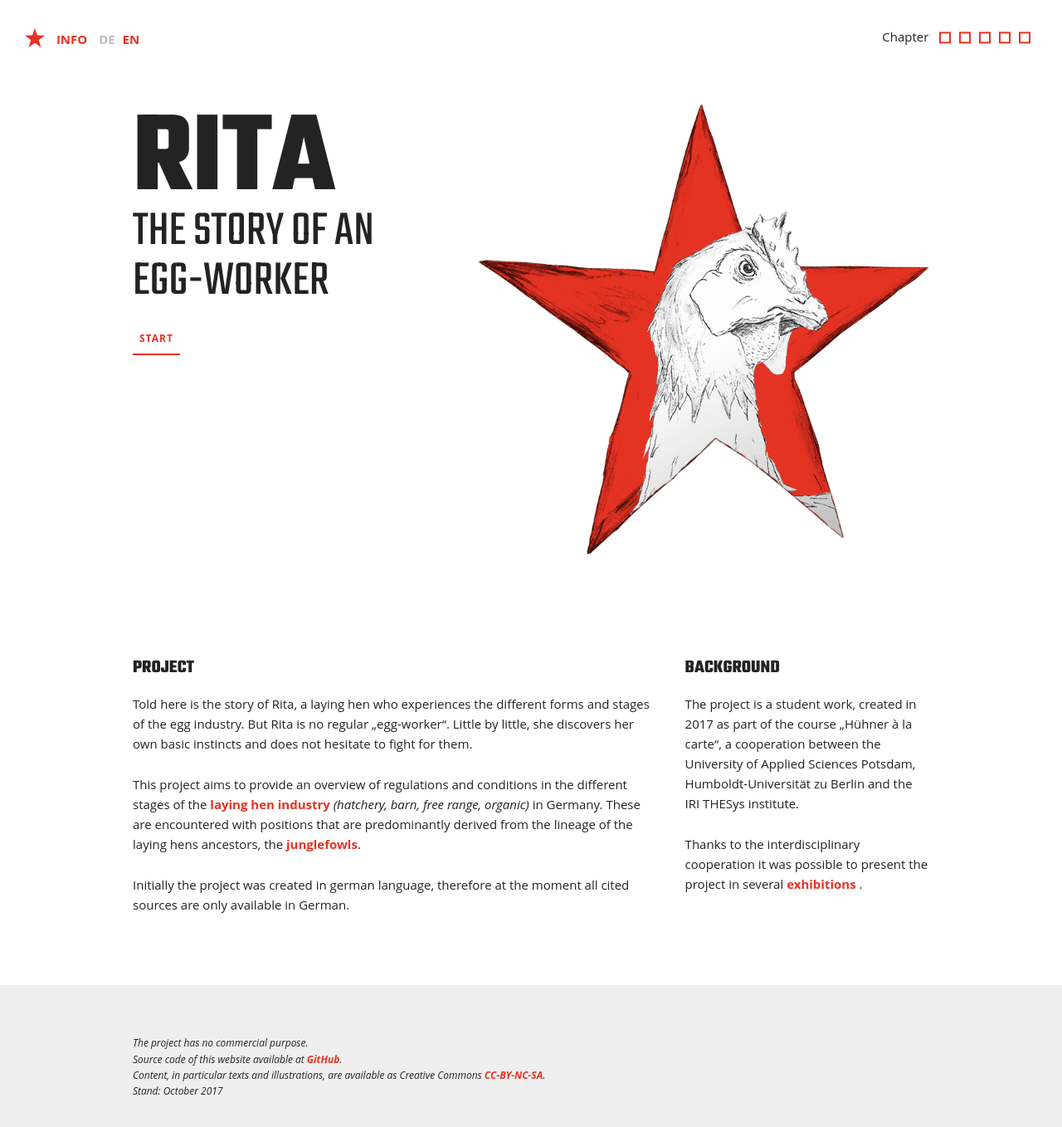
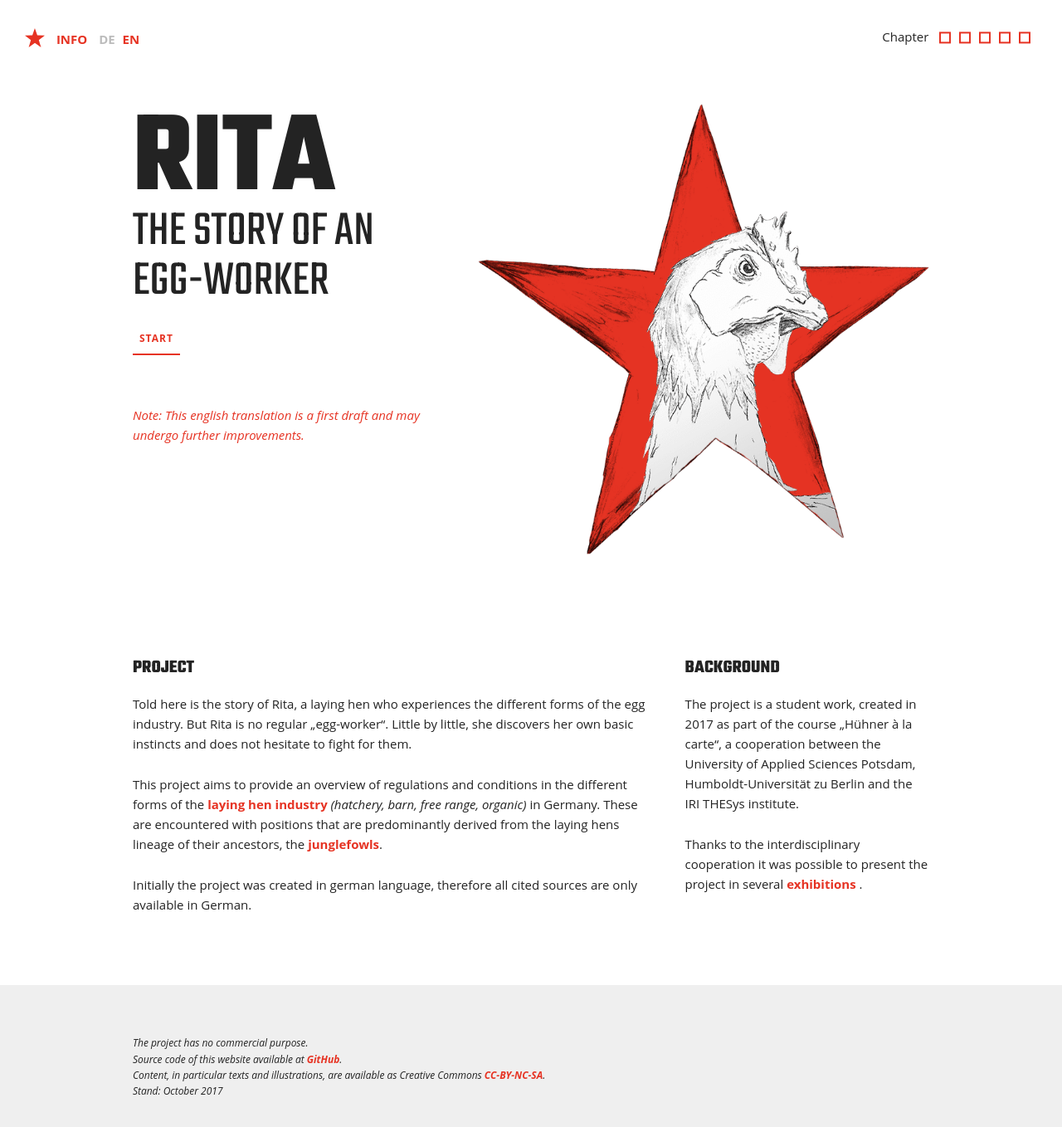
Before and after one commit to dnsos/ritasgeschichte, a Jekyll site: the page built from index_en.html, in a window 1280 px wide and 1384 px high. Shown: the top 1358 px of the window at 83% size. Built offline with Jekyll 4.4.1, drawn with Linux system fonts in a browser that asks for light colours.

Commit message:
Corrcted the english version
And added a note on index

```diff
--- a/_scss/_intro.scss
+++ b/_scss/_intro.scss
@@ -14,6 +14,11 @@
 
   h2 {
     font-weight: 400;
+  }
+
+  p.english-draft {
+    font-style: italic;
+    color: $primaryColor;
   }
 
   img.rita-title {
--- a/index_en.html
+++ b/index_en.html
@@ -12,6 +12,7 @@ excerpt: Told here is the story of Rita, a laying hen who experiences the differ
       <h1>Rita</h1>
       <h2>The story of an egg-worker</h2>
       <a href="{{site.baseurl}}/en/1-the-double-birth/"><button type="button" name="button">Start</button></a>
+      <p class="english-draft">Note: This english translation is a first draft and may undergo further improvements.</p>
     </section>
     <section class="seven columns">
       <img class="rita-title" src="{{site.baseurl}}/img/rita_titel.png" alt="RITA vor rotem Stern">
@@ -23,11 +24,11 @@ excerpt: Told here is the story of Rita, a laying hen who experiences the differ
   <section id="info">
     <section class="eight columns">
       <h4>Project</h4>
-      <p>Told here is the story of Rita, a laying hen who experiences the different forms and stages of the egg industry. But Rita is no regular „egg-worker“. Little by little, she discovers her own basic instincts and does not hesitate to fight for them.</p>
+      <p>Told here is the story of Rita, a laying hen who experiences the different forms of the egg industry. But Rita is no regular „egg-worker“. Little by little, she discovers her own basic instincts and does not hesitate to fight for them.</p>
 
-      <p>This project aims to provide an overview of regulations and conditions in the different stages of the <a href="https://albert-schweitzer-stiftung.de/massentierhaltung/legehennen" target="_blank">laying hen industry</a> <i>(hatchery, barn, free range, organic)</i> in Germany. These are encountered with positions that are predominantly derived from the lineage of the laying hens ancestors, the <a href="https://de.wikipedia.org/wiki/Bankivahuhn" target="_blank">junglefowls</a>.</p>
+      <p>This project aims to provide an overview of regulations and conditions in the different forms of the <a href="https://albert-schweitzer-stiftung.de/massentierhaltung/legehennen" target="_blank">laying hen industry</a> <i>(hatchery, barn, free range, organic)</i> in Germany. These are encountered with positions that are predominantly derived from the laying hens lineage of their ancestors, the <a href="https://de.wikipedia.org/wiki/Bankivahuhn" target="_blank">junglefowls</a>.</p>
 
-      <p>Initially the project was created in german language, therefore at the moment all cited sources are only available in German.</p>
+      <p>Initially the project was created in german language, therefore all cited sources are only available in German.</p>
 
     </section>
 
```
Also changed, not shown: _pages/1/1-the-double-birth.md (+2 -2 lines), _pages/2/2-the-first-sunlight.md (+4 -4 lines), _pages/3/3-no-way-back.md (+3 -3 lines), _pages/4/4-empty-clutches.md (+2 -2 lines), _pages/5/5-the-liberation.md (+2 -2 lines).
